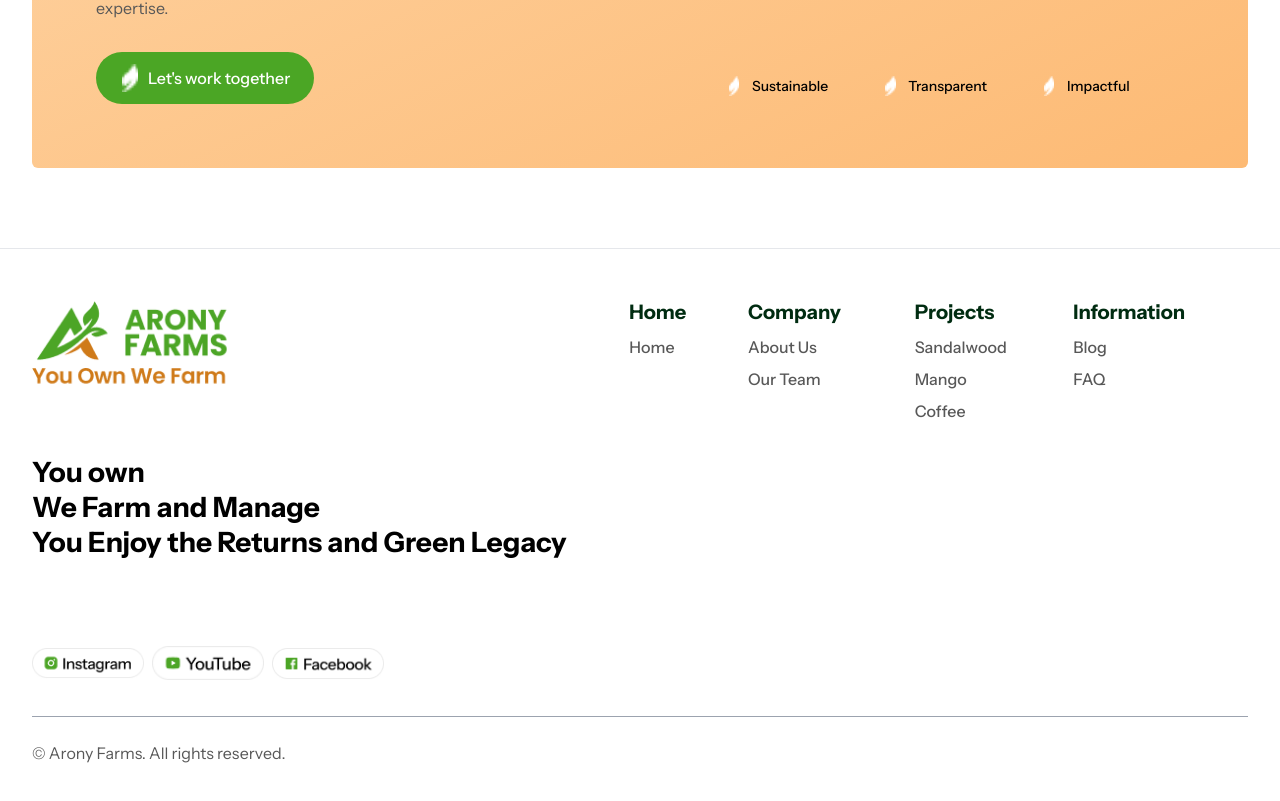
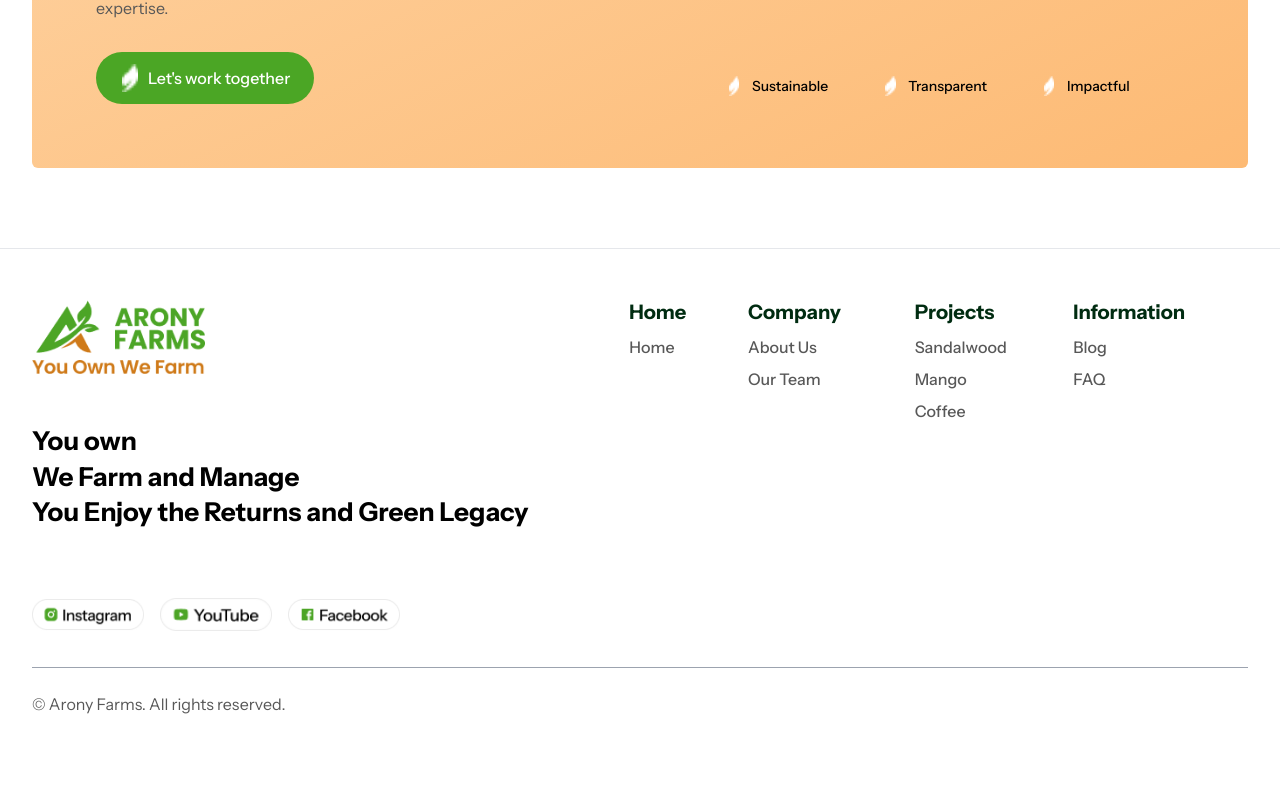
Before and after one commit to JavadAlip/aronyfarms-frontend, a React (Vite) app: page /blog in a window 1280 px wide. Shown: the part 2548-3349 px from the top of the page. After the commit the page ends 3312 px from the top, so only its background shows below. Built offline with nearby package versions, Linux system fonts and the light colour scheme.

Commit message:
footer and benefits section issue fixed

```diff
--- a/src/Components/Common/Footer.jsx
+++ b/src/Components/Common/Footer.jsx
@@ -179,7 +179,7 @@ const Footer = () => {
   const footerRef = useRef(null);
   const [showButton, setShowButton] = useState(false);
 
-  // 👇 Observe when footer enters the viewport
+  //  Observe when footer enters the viewport
   useEffect(() => {
     const observer = new IntersectionObserver(
       (entries) => {
@@ -239,38 +239,39 @@ const Footer = () => {
         <div className="grid grid-cols-1 md:grid-cols-2 lg:grid-cols-6 gap-8 lg:gap-12 -mb-1">
           {/* Logo and Tagline */}
           <div className="lg:col-span-2">
-            <div className="mb-6">
-              <div className="mb-4">
+            <div className="mb-3 lg:mb-2">
+              <div className="mb-2 lg:mb-1">
                 <img
                   src={logo}
                   alt="Arony Farms Logo"
-                  className="w-48 sm:w-48 md:w-56 lg:w-72 h-auto object-contain"
+                  className="w-48 sm:w-48 md:w-56 lg:w-64 h-auto object-contain"
                 />
               </div>
             </div>
 
-            <h3 className="text-black font-bold text-[18px] sm:text-[22px] md:text-[24px] lg:text-[28px] leading-tight mb-4 sm:mb-3 md:mb-2 whitespace-normal sm:whitespace-normal lg:whitespace-nowrap">
+            <h3 className="text-black font-bold text-[18px] sm:text-[22px] md:text-[24px] lg:text-[26px] leading-snug mb-3 lg:mb-1 whitespace-normal sm:whitespace-normal lg:whitespace-nowrap">
               You own<br />
               We Farm and Manage <br />
               You Enjoy the Returns and Green Legacy
             </h3>
 
-            <div className="flex items-center gap-3 pt-4 sm:pt-6 md:pt-8 lg:pt-10 sm:gap-3 md:gap-2">
+            <div className="flex items-center gap-3 pt-4 sm:pt-4 md:pt-4 lg:pt-6 sm:gap-3 md:gap-3 lg:gap-4">
               {socialLinks.map((social) => (
                 <a
                   key={social.name}
                   href={social.href}
-                  className="flex items-center gap-2 hover:opacity-80 transition-opacity"
+                  className="flex items-center gap-2 hover:opacity-80 transition-transform transform hover:scale-105"
                 >
                   <img
                     src={social.icon}
                     alt={social.name}
-                    className="w-12 h-12 sm:w-24 sm:h-24 md:w-20 md:h-20 lg:w-28 lg:h-28 object-contain"
+                    className="w-12 h-12 sm:w-36 sm:h-32 md:w-20 md:h-20 lg:w-28 lg:h-28 object-contain"
                   />
                 </a>
               ))}
             </div>
           </div>
+
 
           {/* Navigation Sections */}
           <div className="col-span-1 md:col-span-2 lg:col-span-4">
--- a/src/Components/ProjectViewPage/Benefits.jsx
+++ b/src/Components/ProjectViewPage/Benefits.jsx
@@ -3,30 +3,14 @@ import leafgrn from "../../assets/leaf-grn.png";
 
 const Benefits = () => {
   const benefits = [
-    {
-      text: 'Annualized return potential of 20–25% at maturity, driven by global demand and short supply'
-    },
-    {
-      text: 'Agricultural income is tax-exempt under current Indian law'
-    },
-    {
-      text: 'Recession-proof, inflation-hedged tangible asset, outperforming most markets'
-    },
-    {
-      text: 'Government-facilitated sales, minimal marketing risk'
-    },
-    {
-      text: 'Promotes biodiversity and landscape resilience'
-    },
-    {
-      text: 'Excellent carbon offset/ESG investment'
-    },
-    {
-      text: 'Passive income, weekend retreat potential, and connection with nature'
-    },
-    {
-      text: 'Supports rural employment and ecosystem conservation'
-    }
+    { text: 'Annualized return potential of 20–25% at maturity, driven by global demand and short supply' },
+    { text: 'Agricultural income is tax-exempt under current Indian law' },
+    { text: 'Recession-proof, inflation-hedged tangible asset, outperforming most markets' },
+    { text: 'Government-facilitated sales, minimal marketing risk' },
+    { text: 'Promotes biodiversity and landscape resilience' },
+    { text: 'Excellent carbon offset/ESG investment' },
+    { text: 'Passive income, weekend retreat potential, and connection with nature' },
+    { text: 'Supports rural employment and ecosystem conservation' }
   ];
 
   return (
@@ -49,14 +33,14 @@ const Benefits = () => {
         </div>
 
         {/* Benefits Grid */}
-        <div className="grid sm:grid-cols-2 lg:grid-cols-3 gap-10">
+        <div className="grid sm:grid-cols-2 lg:grid-cols-3 gap-8">
           {benefits.map((benefit, index) => (
             <div
               key={index}
-              className="flex flex-col items-start text-left"
+              className="flex items-start gap-4 text-left"
             >
-              {/* Checkmark Icon on Top */}
-              <div className="w-10 h-10 bg-[#4BA625] rounded-full flex items-center justify-center mb-4">
+              {/* Checkmark Icon on Left */}
+              <div className="w-8 h-8 bg-[#4BA625] rounded-full flex items-center justify-center flex-shrink-0">
                 <svg
                   className="w-6 h-6 text-white"
                   fill="none"
@@ -73,9 +57,10 @@ const Benefits = () => {
               </div>
 
               {/* Text */}
-              <p className="text-[#1E1E1E] text-[30px] font-medium sm:text-base leading-relaxed max-w-[90%]">
+              <p className="text-[#1E1E1E] font-medium text-[17px] sm:text-[20px] lg:text-[20px] leading-normal">
                 {benefit.text}
               </p>
+
             </div>
           ))}
         </div>
```
Also changed, not shown: src/Components/HomeMain/AboutUs.jsx (+101 -14 lines).
